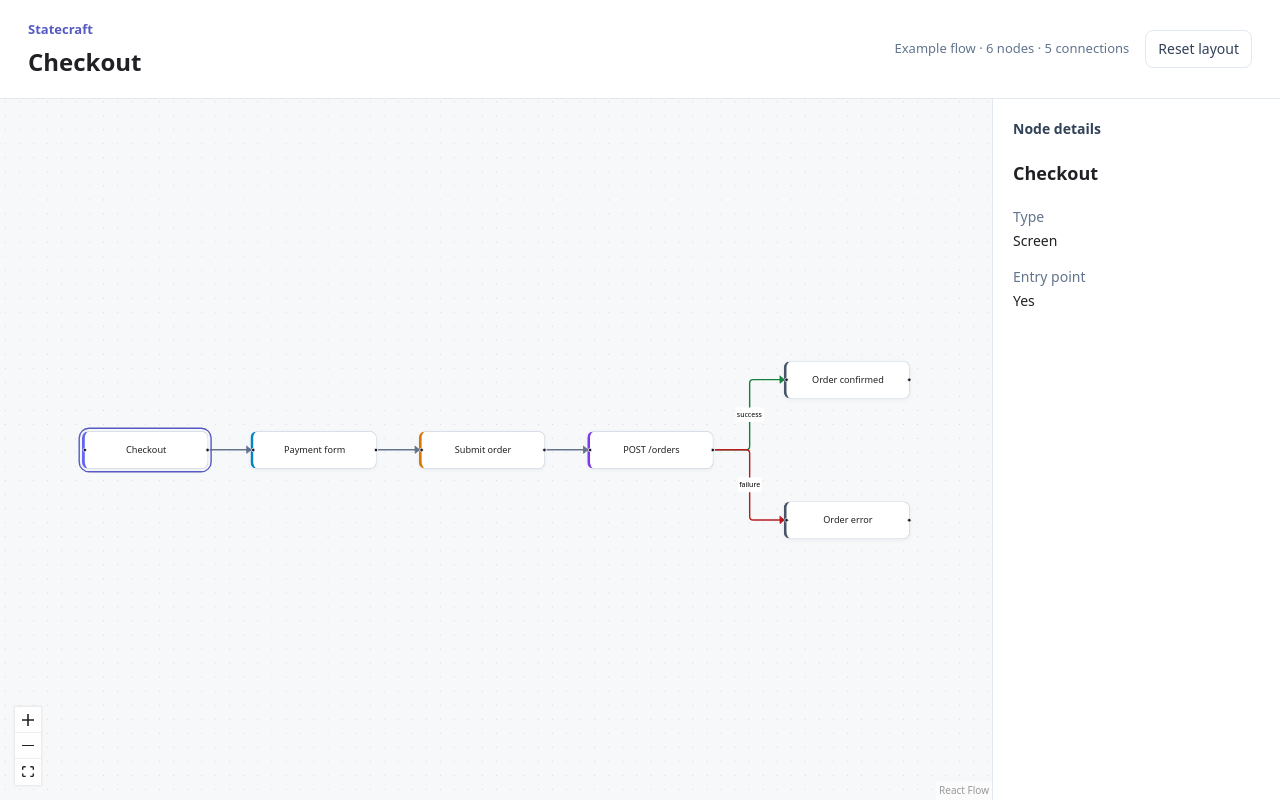
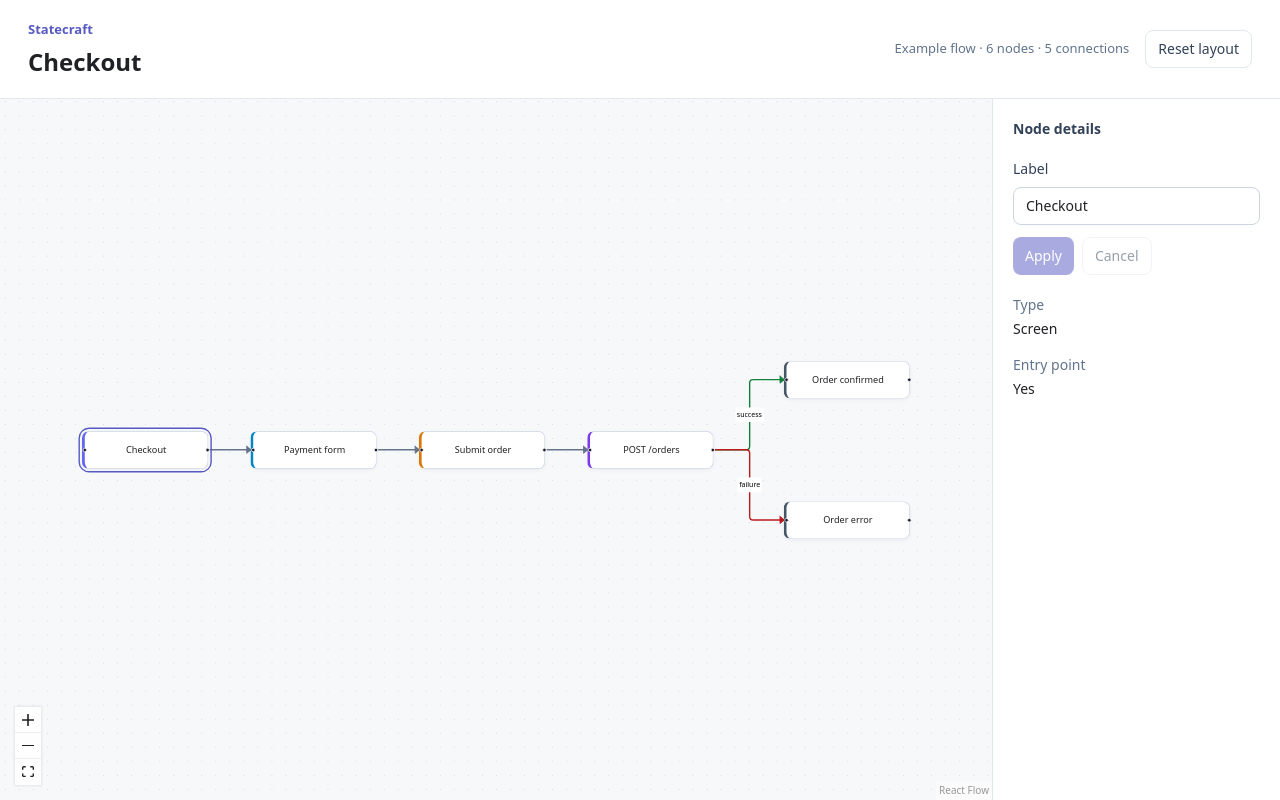
Before and after one commit to NicolasMilliard/statecraft, a React (Vite) app in the folder apps/web/: page / in a window 1280 px wide. Both pictures are taken after a click on the element "Checkout". Built offline with nearby package versions, Linux system fonts and the light colour scheme.

Commit message:
feat(web): rename flow nodes

```diff
--- a/apps/web/src/App.tsx
+++ b/apps/web/src/App.tsx
@@ -1,3 +1,4 @@
+import type { Flow } from '@statecraft/core';
 import { useState } from 'react';
 import { FlowCanvas } from './canvas/FlowCanvas';
 import type { FlowLayout } from './canvas/flow-layout';
@@ -5,24 +6,48 @@ import { checkoutFlow, checkoutLayout } from './examples/checkout';
 import { NodeInspector } from './inspector/NodeInspector';
 
 export default function App() {
+  const [flow, setFlow] = useState<Flow>(checkoutFlow);
   const [layout, setLayout] = useState<FlowLayout>(checkoutLayout);
   const [selectedNodeId, setSelectedNodeId] = useState<string | null>(null);
 
   const selectedNode =
-    checkoutFlow.nodes.find((node) => node.id === selectedNodeId) ?? null;
+    flow.nodes.find((node) => node.id === selectedNodeId) ?? null;
+
+  function handleNodeRename(nodeId: string, label: string) {
+    const normalizedLabel = label.trim();
+
+    if (normalizedLabel.length === 0) {
+      return;
+    }
+
+    setFlow((currentFlow) => {
+      const targetNode = currentFlow.nodes.find((node) => node.id === nodeId);
+
+      if (targetNode === undefined || targetNode.label === normalizedLabel) {
+        return currentFlow;
+      }
+
+      return {
+        ...currentFlow,
+        nodes: currentFlow.nodes.map((node) =>
+          node.id === nodeId ? { ...node, label: normalizedLabel } : node,
+        ),
+      };
+    });
+  }
 
   return (
     <main className="grid h-dvh w-full grid-rows-[auto_minmax(0,1fr)]">
       <header className="flex flex-wrap items-center justify-between gap-4 border-b border-slate-200 bg-white px-7 py-5">
         <div>
           <p className="mb-1.5 text-[13px] font-bold text-brand">Statecraft</p>
-          <h1 className="text-2xl font-bold">{checkoutFlow.name}</h1>
+          <h1 className="text-2xl font-bold">{flow.name}</h1>
         </div>
 
         <div className="flex flex-wrap items-center gap-4">
           <p className="text-[13px] text-slate-500">
-            Example flow · {checkoutFlow.nodes.length} nodes ·{' '}
-            {checkoutFlow.edges.length} connections
+            Example flow · {flow.nodes.length} nodes · {flow.edges.length}{' '}
+            connections
           </p>
 
           <button
@@ -37,8 +62,8 @@ export default function App() {
 
       <div className="grid min-h-0 grid-rows-[minmax(0,1fr)_auto] md:grid-cols-[minmax(0,1fr)_18rem] md:grid-rows-1">
         <FlowCanvas
-          key={checkoutFlow.id}
-          flow={checkoutFlow}
+          key={flow.id}
+          flow={flow}
           layout={layout}
           onLayoutChange={setLayout}
           onNodeSelectionChange={setSelectedNodeId}
@@ -46,7 +71,8 @@ export default function App() {
 
         <NodeInspector
           node={selectedNode}
-          isEntry={selectedNode?.id === checkoutFlow.entryNodeId}
+          isEntry={selectedNode?.id === flow.entryNodeId}
+          onNodeRename={handleNodeRename}
         />
       </div>
     </main>
--- a/apps/web/src/index.css
+++ b/apps/web/src/index.css
@@ -29,6 +29,7 @@
     color: #202124;
     font-size: 13px;
     box-shadow: 0 2px 6px rgb(15 23 42 / 5%);
+    overflow-wrap: anywhere;
   }
 
   .statecraft-node--screen {
--- a/apps/web/src/inspector/NodeInspector.tsx
+++ b/apps/web/src/inspector/NodeInspector.tsx
@@ -1,4 +1,5 @@
 import type { FlowNode, FlowNodeKind } from '@statecraft/core';
+import { NodeLabelEditor } from './NodeLabelEditor';
 
 const NODE_KIND_LABELS: Record<FlowNodeKind, string> = {
   screen: 'Screen',
@@ -11,9 +12,14 @@ const NODE_KIND_LABELS: Record<FlowNodeKind, string> = {
 interface NodeInspectorProps {
   readonly node: FlowNode | null;
   readonly isEntry: boolean;
+  readonly onNodeRename: (nodeId: string, label: string) => void;
 }
 
-export function NodeInspector({ node, isEntry }: NodeInspectorProps) {
+export function NodeInspector({
+  node,
+  isEntry,
+  onNodeRename,
+}: NodeInspectorProps) {
   return (
     <aside
       className="max-h-64 min-h-0 overflow-y-auto border-t border-slate-200 bg-white p-5 md:max-h-none md:border-t-0 md:border-l"
@@ -32,7 +38,7 @@ export function NodeInspector({ node, isEntry }: NodeInspectorProps) {
         </p>
       ) : (
         <div className="mt-5">
-          <h3 className="text-lg font-semibold">{node.label}</h3>
+          <NodeLabelEditor key={node.id} node={node} onRename={onNodeRename} />
 
           <dl className="mt-5 space-y-4 text-sm">
             <div>
--- /dev/null
+++ b/apps/web/src/inspector/NodeLabelEditor.tsx
@@ -0,0 +1,80 @@
+import type { FlowNode } from '@statecraft/core';
+import { useId, useState } from 'react';
+
+interface NodeLabelEditorProps {
+  readonly node: FlowNode;
+  readonly onRename: (nodeId: string, label: string) => void;
+}
+
+export function NodeLabelEditor({ node, onRename }: NodeLabelEditorProps) {
+  const inputId = useId();
+  const [draftLabel, setDraftLabel] = useState(node.label);
+
+  const normalizedLabel = draftLabel.trim();
+  const isValid = normalizedLabel.length > 0;
+  const canApply = isValid && normalizedLabel !== node.label;
+  const canCancel = draftLabel !== node.label;
+
+  return (
+    <form
+      onSubmit={(event) => {
+        event.preventDefault();
+
+        if (!canApply) {
+          return;
+        }
+
+        onRename(node.id, normalizedLabel);
+        setDraftLabel(normalizedLabel);
+      }}
+    >
+      <label
+        htmlFor={inputId}
+        className="block text-sm font-medium text-slate-700"
+      >
+        Label
+      </label>
+
+      <input
+        id={inputId}
+        name="label"
+        type="text"
+        autoComplete="off"
+        value={draftLabel}
+        onChange={(event) => setDraftLabel(event.target.value)}
+        aria-invalid={!isValid}
+        aria-describedby={!isValid ? `${inputId}-error` : undefined}
+        className="mt-2 w-full rounded-lg border border-slate-300 px-3 py-2 text-sm focus-visible:outline-2 focus-visible:outline-offset-2 focus-visible:outline-brand"
+      />
+
+      {!isValid && (
+        <p
+          id={`${inputId}-error`}
+          role="alert"
+          className="mt-2 text-sm text-red-700"
+        >
+          Label cannot be empty.
+        </p>
+      )}
+
+      <div className="mt-3 flex gap-2">
+        <button
+          type="submit"
+          disabled={!canApply}
+          className="cursor-pointer rounded-lg bg-brand px-3 py-2 text-sm font-medium text-white hover:opacity-90 focus-visible:outline-2 focus-visible:outline-offset-2 focus-visible:outline-brand disabled:cursor-not-allowed disabled:opacity-50"
+        >
+          Apply
+        </button>
+
+        <button
+          type="button"
+          disabled={!canCancel}
+          onClick={() => setDraftLabel(node.label)}
+          className="cursor-pointer rounded-lg border border-slate-200 px-3 py-2 text-sm font-medium text-slate-700 hover:bg-slate-50 focus-visible:outline-2 focus-visible:outline-offset-2 focus-visible:outline-brand disabled:cursor-not-allowed disabled:opacity-50"
+        >
+          Cancel
+        </button>
+      </div>
+    </form>
+  );
+}
```
